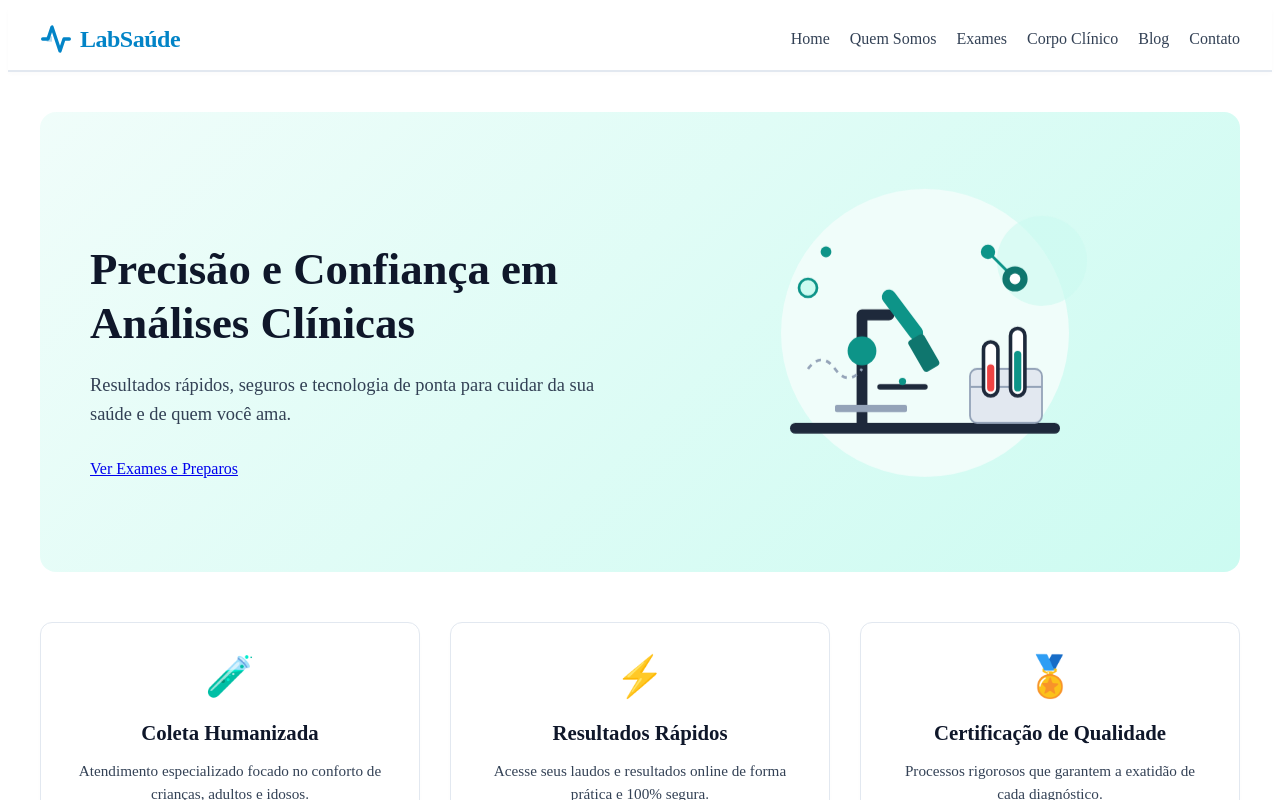
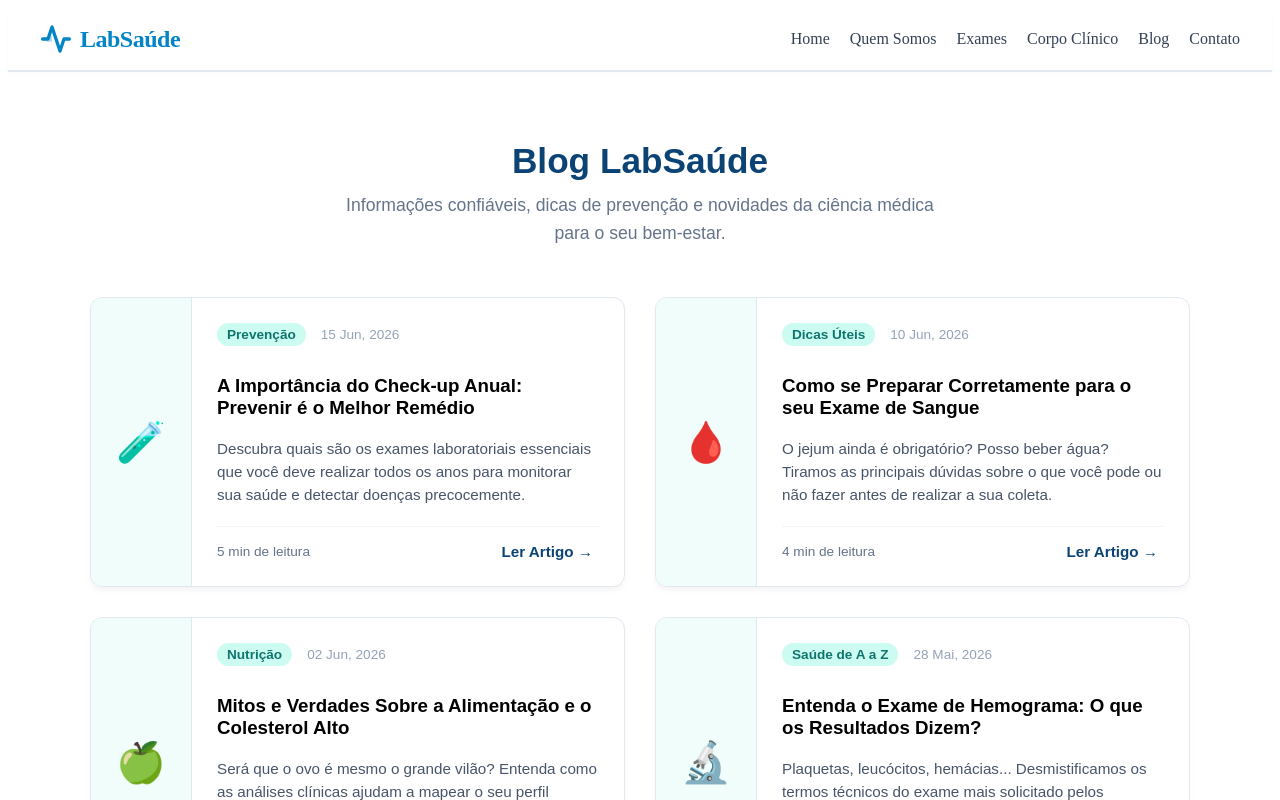
Before and after one commit to RodrigoHzz1/Atividade-Hospital, a React (Vite) app in the folder Atividade-Hospital/: page /blog in a window 1280 px wide. Shown: the top 800 px of the page. Built offline with nearby package versions, Linux system fonts and the light colour scheme.

Commit message:
feito corpo clinico e blog do site

```diff
--- a/Atividade-Hospital/src/App.jsx
+++ b/Atividade-Hospital/src/App.jsx
@@ -2,39 +2,34 @@ import { BrowserRouter as Router, Routes, Route } from 'react-router-dom';
 
 // Componentes Estruturais Fixos
 import Header from './assets/components/Header/index.jsx';
-import Footer from './assets/components/Footer/index.jsx'; // Garantindo o rodapé da dupla
+import Footer from './assets/components/Footer/index.jsx';
 
-// Suas Páginas Prontas (Com as pastas corrigidas no padrão minúsculo!)
+// Suas Páginas Prontas
 import Home from './pages/home/index.jsx';
 import QuemSomos from './pages/quem-somos/index.jsx';
 import Servicos from './pages/servicos/index.jsx';
-
-// Rotas futuras que vocês ainda vão criar juntos
 import Contato from './pages/Contato';
+import Blog from './pages/blog';
+import CorpoClinico from './pages/corpo-clinico'; // IMPORTADO AQUI EM MINÚSCULO!
 
 import './index.css';
 
 export default function App() {
   return (
     <Router>
-      {/* O Header fica fixo no topo de todas as páginas */}
       <Header />
 
-      {/* Área principal do site onde o conteúdo muda */}
       <main style={{ minHeight: '80vh' }}>
         <Routes>
           <Route path="/" element={<Home />} />
           <Route path="/quem-somos" element={<QuemSomos />} />
           <Route path="/servicos" element={<Servicos />} />
           <Route path="/contato" element={<Contato />} />
-
-          {/* Rotas temporárias das páginas que faltam fazer */}
-          <Route path="/corpo-clinico" element={<Home />} />
-          <Route path="/blog" element={<Home />} />
+          <Route path="/blog" element={<Blog />} />
+          <Route path="/corpo-clinico" element={<CorpoClinico />} /> {/* ROTA REAL DEFINIDA! */}
         </Routes>
       </main>
 
-      {/* O Footer fica fixo na parte de baixo de todas as páginas */}
       <Footer />
     </Router>
   );
--- a/Atividade-Hospital/src/assets/components/Footer/style.css
+++ b/Atividade-Hospital/src/assets/components/Footer/style.css
@@ -1,23 +1,18 @@
 .main-footer {
-  background-color: #0f172a;
-  color: #94a3b8;
+  background-color: #1e293b; /* Tom escuro elegante que combina com o SVG */
+  color: #f8fafc;
   padding: 30px 20px;
   text-align: center;
-  margin-top: 50px;
-  border-top: 1px solid #1e293b;
+  font-family: sans-serif;
+  margin-top: 60px;
 }
 
-.footer-container {
-  max-width: 1200px;
-  margin: 0 auto;
-}
-
-.main-footer p {
+.footer-container p {
   margin: 5px 0;
   font-size: 0.95rem;
 }
 
 .footer-subtext {
-  font-size: 0.85rem;
-  color: #64748b;
+  color: #94a3b8; /* Texto secundário um pouco mais claro */
+  font-size: 0.85rem !important;
 }
--- a/Atividade-Hospital/src/pages/Home/index.jsx
+++ b/Atividade-Hospital/src/pages/Home/index.jsx
@@ -1,4 +1,3 @@
-import React from 'react';
 import { Link } from 'react-router-dom';
 import './style.css';
 
--- /dev/null
+++ b/Atividade-Hospital/src/pages/blog/index.jsx
@@ -0,0 +1,72 @@
+import './style.css';
+
+export default function Blog() {
+  // Dados fictícios das postagens do blog do laboratório
+  const posts = [
+    {
+      id: 1,
+      title: "A Importância do Check-up Anual: Prevenir é o Melhor Remédio",
+      category: "Prevenção",
+      date: "15 Jun, 2026",
+      summary: "Descubra quais são os exames laboratoriais essenciais que você deve realizar todos os anos para monitorar sua saúde e detectar doenças precocemente.",
+      image: "🧪",
+      readTime: "5 min de leitura"
+    },
+    {
+      id: 2,
+      title: "Como se Preparar Corretamente para o seu Exame de Sangue",
+      category: "Dicas Úteis",
+      date: "10 Jun, 2026",
+      summary: "O jejum ainda é obrigatório? Posso beber água? Tiramos as principais dúvidas sobre o que você pode ou não fazer antes de realizar a sua coleta.",
+      image: "🩸",
+      readTime: "4 min de leitura"
+    },
+    {
+      id: 3,
+      title: "Mitos e Verdades Sobre a Alimentação e o Colesterol Alto",
+      category: "Nutrição",
+      date: "02 Jun, 2026",
+      summary: "Será que o ovo é mesmo o grande vilão? Entenda como as análises clínicas ajudam a mapear o seu perfil lipídico e o papel real da dieta.",
+      image: "🍏",
+      readTime: "6 min de leitura"
+    },
+    {
+      id: 4,
+      title: "Entenda o Exame de Hemograma: O que os Resultados Dizem?",
+      category: "Saúde de A a Z",
+      date: "28 Mai, 2026",
+      summary: "Plaquetas, leucócitos, hemácias... Desmistificamos os termos técnicos do exame mais solicitado pelos médicos e o que cada índice significa.",
+      image: "🔬",
+      readTime: "7 min de leitura"
+    }
+  ];
+
+  return (
+    <div className="blog-container">
+      <div className="blog-header">
+        <h2>Blog LabSaúde</h2>
+        <p>Informações confiáveis, dicas de prevenção e novidades da ciência médica para o seu bem-estar.</p>
+      </div>
+
+      <div className="blog-grid">
+        {posts.map((post) => (
+          <article key={post.id} className="blog-card">
+            <div className="blog-card-icon">{post.image}</div>
+            <div className="blog-card-content">
+              <div className="blog-card-meta">
+                <span className="blog-category">{post.category}</span>
+                <span className="blog-date">{post.date}</span>
+              </div>
+              <h3>{post.title}</h3>
+              <p>{post.summary}</p>
+              <div className="blog-card-footer">
+                <span className="read-time">{post.readTime}</span>
+                <button className="read-more-btn">Ler Artigo →</button>
+              </div>
+            </div>
+          </article>
+        ))}
+      </div>
+    </div>
+  );
+}
--- /dev/null
+++ b/Atividade-Hospital/src/pages/blog/style.css
@@ -0,0 +1,144 @@
+.blog-container {
+  max-width: 1100px;
+  margin: 0 auto;
+  padding: 40px 20px;
+  font-family: sans-serif;
+  min-height: 80vh;
+}
+
+.blog-header {
+  text-align: center;
+  margin-bottom: 50px;
+}
+
+.blog-header h2 {
+  color: #0b4375; /* Azul do LabSaúde */
+  font-size: 2.2rem;
+  margin-bottom: 10px;
+}
+
+.blog-header p {
+  color: #64748b;
+  font-size: 1.1rem;
+  max-width: 600px;
+  margin: 0 auto;
+  line-height: 1.6;
+}
+
+/* Grid de Postagens */
+.blog-grid {
+  display: grid;
+  grid-template-columns: repeat(auto-fit, minmax(450px, 1fr));
+  gap: 30px;
+}
+
+.blog-card {
+  background: #ffffff;
+  border: 1px solid #e2e8f0;
+  border-radius: 12px;
+  overflow: hidden;
+  display: flex;
+  box-shadow: 0 4px 6px -1px rgba(0, 0, 0, 0.05);
+  transition: transform 0.2s, box-shadow 0.2s;
+}
+
+.blog-card:hover {
+  transform: translateY(-4px);
+  box-shadow: 0 10px 15px -3px rgba(0, 0, 0, 0.1);
+}
+
+.blog-card-icon {
+  background-color: #f0fdfa; /* Verde água clarinho */
+  font-size: 2.5rem;
+  display: flex;
+  align-items: center;
+  justify-content: center;
+  min-width: 100px;
+  border-right: 1px solid #e2e8f0;
+}
+
+.blog-card-content {
+  padding: 25px;
+  display: flex;
+  flex-direction: column;
+  justify-content: space-between;
+  flex-grow: 1;
+}
+
+.blog-card-meta {
+  display: flex;
+  gap: 15px;
+  align-items: center;
+  margin-bottom: 10px;
+  font-size: 0.85rem;
+}
+
+.blog-category {
+  background-color: #ccfbf1;
+  color: #0f766e; /* Verde escuro */
+  padding: 4px 10px;
+  border-radius: 20px;
+  font-weight: bold;
+}
+
+.blog-date {
+  color: #94a3b8;
+}
+
+.blog-card content h3 {
+  color: #0b4375;
+  font-size: 1.25rem;
+  margin: 0 0 10px 0;
+  line-height: 1.4;
+}
+
+.blog-card-content p {
+  color: #475569;
+  font-size: 0.95rem;
+  line-height: 1.5;
+  margin: 0 0 20px 0;
+}
+
+.blog-card-footer {
+  display: flex;
+  justify-content: space-between;
+  align-items: center;
+  border-top: 1px solid #f1f5f9;
+  padding-top: 15px;
+}
+
+.read-time {
+  color: #64748b;
+  font-size: 0.85rem;
+}
+
+.read-more-btn {
+  background: none;
+  border: none;
+  color: #0b4375;
+  font-weight: bold;
+  font-size: 0.95rem;
+  cursor: pointer;
+  transition: color 0.2s;
+}
+
+.read-more-btn:hover {
+  color: #10b981; /* Muda para verde ao passar o mouse */
+}
+
+/* Responsividade para telas menores */
+@media (max-width: 600px) {
+  .blog-grid {
+    grid-template-columns: 1fr;
+  }
+
+  .blog-card {
+    flex-direction: column;
+  }
+
+  .blog-card-icon {
+    padding: 20px 0;
+    border-right: none;
+    border-bottom: 1px solid #e2e8f0;
+  }
+}
--- /dev/null
+++ b/Atividade-Hospital/src/pages/corpo-clinico/index.jsx
@@ -0,0 +1,60 @@
+import './style.css';
+
+export default function CorpoClinico() {
+  // Lista de profissionais fictícios do laboratório
+  const medicos = [
+    {
+      id: 1,
+      nome: "Dra. Mariana Silva",
+      especialidade: "Hematologia e Clínico Geral",
+      crm: "CRM-BA 12345",
+      avatar: "👩‍⚕️",
+      descricao: "Especialista em análise de distúrbios sanguíneos e coordenadora da equipe de coleta humanizada."
+    },
+    {
+      id: 2,
+      nome: "Dr. Carlos Eduardo",
+      especialidade: "Patologia Clínica",
+      crm: "CRM-BA 67890",
+      avatar: "👨‍⚕️",
+      descricao: "Responsável técnico pela validação de laudos complexos e análises de bioquímica avançada."
+    },
+    {
+      id: 3,
+      nome: "Dra. Beatriz Costa",
+      especialidade: "Genética Médica",
+      crm: "CRM-BA 54321",
+      avatar: "🔬",
+      descricao: "Especialista em sequenciamento de DNA, exames moleculares e aconselhamento genético."
+    },
+    {
+      id: 4,
+      nome: "Dr. Roberto Nunes",
+      especialidade: "Imunologia e Alergologia",
+      crm: "CRM-BA 98765",
+      avatar: "👨‍⚕️",
+      descricao: "Focado em testes diagnósticos de alergias, intolerâncias e mapeamento do sistema imune."
+    }
+  ];
+
+  return (
+    <div className="clinico-container">
+      <div className="clinico-header">
+        <h2>Nosso Corpo Clínico</h2>
+        <p>Conheça a equipe de especialistas renomados responsável pela precisão e segurança dos seus diagnósticos.</p>
+      </div>
+
+      <div className="clinico-grid">
+        {medicos.map((medico) => (
+          <div key={medico.id} className="clinico-card">
+            <div className="clinico-avatar">{medico.avatar}</div>
+            <h3>{medico.nome}</h3>
+            <span className="badge-especialidade">{medico.especialidade}</span>
+            <p className="medico-crm">{medico.crm}</p>
+            <p className="medico-desc">{medico.descricao}</p>
+          </div>
+        ))}
+      </div>
+    </div>
+  );
+}
--- /dev/null
+++ b/Atividade-Hospital/src/pages/corpo-clinico/style.css
@@ -0,0 +1,91 @@
+.clinico-container {
+  max-width: 1100px;
+  margin: 0 auto;
+  padding: 40px 20px;
+  font-family: sans-serif;
+  min-height: 80vh;
+}
+
+.clinico-header {
+  text-align: center;
+  margin-bottom: 50px;
+}
+
+.clinico-header h2 {
+  color: #0b4375; /* Azul institucional */
+  font-size: 2.2rem;
+  margin-bottom: 10px;
+}
+
+.clinico-header p {
+  color: #64748b;
+  font-size: 1.1rem;
+  max-width: 600px;
+  margin: 0 auto;
+  line-height: 1.6;
+}
+
+/* Grid do Corpo Clínico */
+.clinico-grid {
+  display: grid;
+  grid-template-columns: repeat(auto-fit, minmax(250px, 1fr));
+  gap: 30px;
+}
+
+.clinico-card {
+  background: #ffffff;
+  border: 1px solid #e2e8f0;
+  border-radius: 12px;
+  padding: 30px 20px;
+  text-align: center;
+  box-shadow: 0 4px 6px -1px rgba(0, 0, 0, 0.05);
+  transition: transform 0.2s, box-shadow 0.2s;
+}
+
+.clinico-card:hover {
+  transform: translateY(-5px);
+  box-shadow: 0 10px 15px -3px rgba(0, 0, 0, 0.1);
+}
+
+.clinico-avatar {
+  font-size: 3.5rem;
+  background-color: #f0fdfa; /* Fundo verde água sutil */
+  width: 90px;
+  height: 90px;
+  margin: 0 auto 20px auto;
+  display: flex;
+  align-items: center;
+  justify-content: center;
+  border-radius: 50%;
+}
+
+.clinico-card h3 {
+  color: #0b4375;
+  font-size: 1.3rem;
+  margin: 0 0 8px 0;
+}
+
+.badge-especialidade {
+  display: inline-block;
+  background-color: #ccfbf1;
+  color: #0f766e;
+  font-weight: bold;
+  font-size: 0.85rem;
+  padding: 4px 12px;
+  border-radius: 20px;
+  margin-bottom: 6px;
+}
+
+.medico-crm {
+  color: #94a3b8;
+  font-size: 0.85rem;
+  margin: 0 0 15px 0;
+  font-weight: 600;
+}
+
+.medico-desc {
+  color: #475569;
+  font-size: 0.95rem;
+  line-height: 1.5;
+  margin: 0;
+}
```
